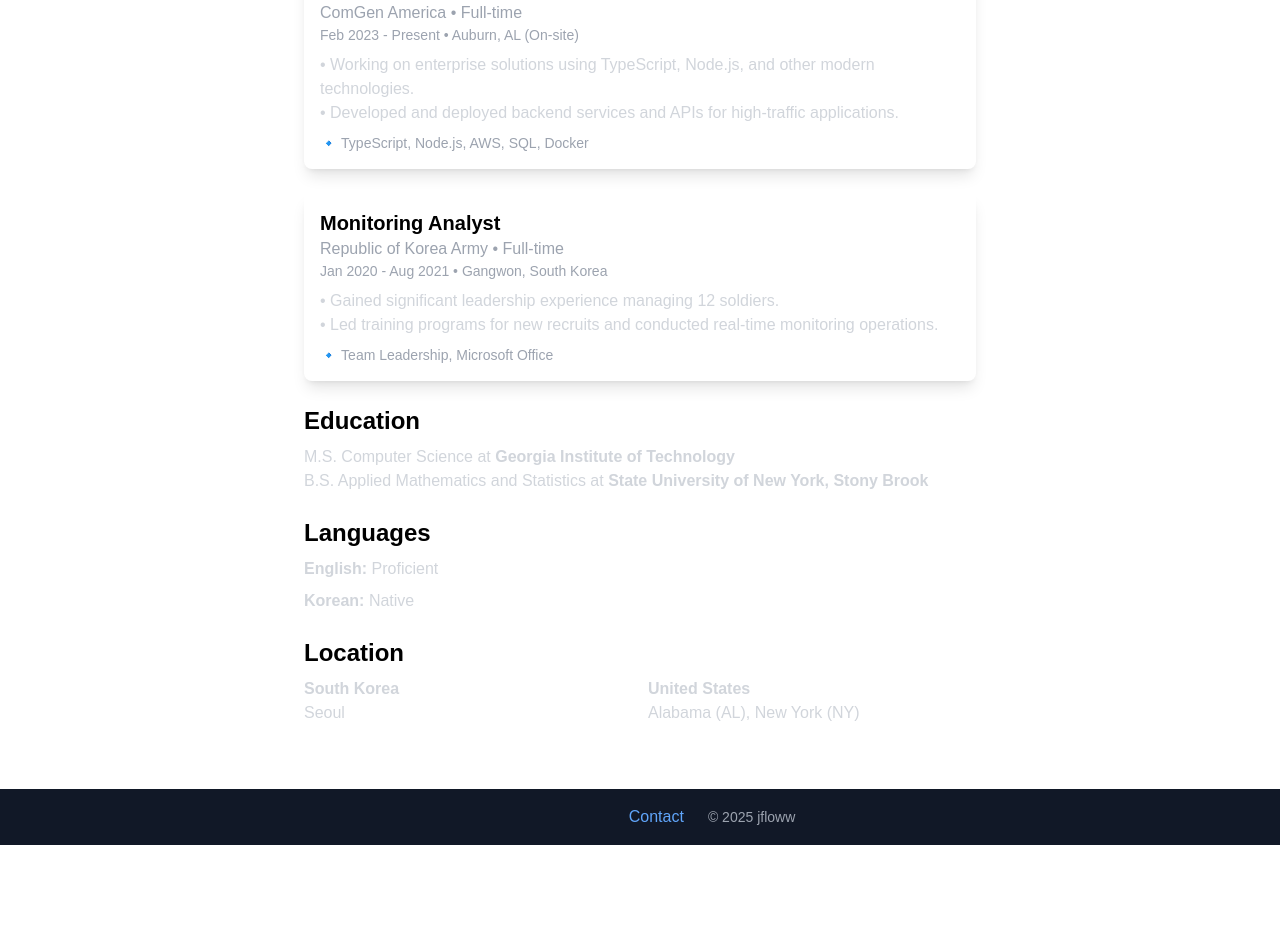
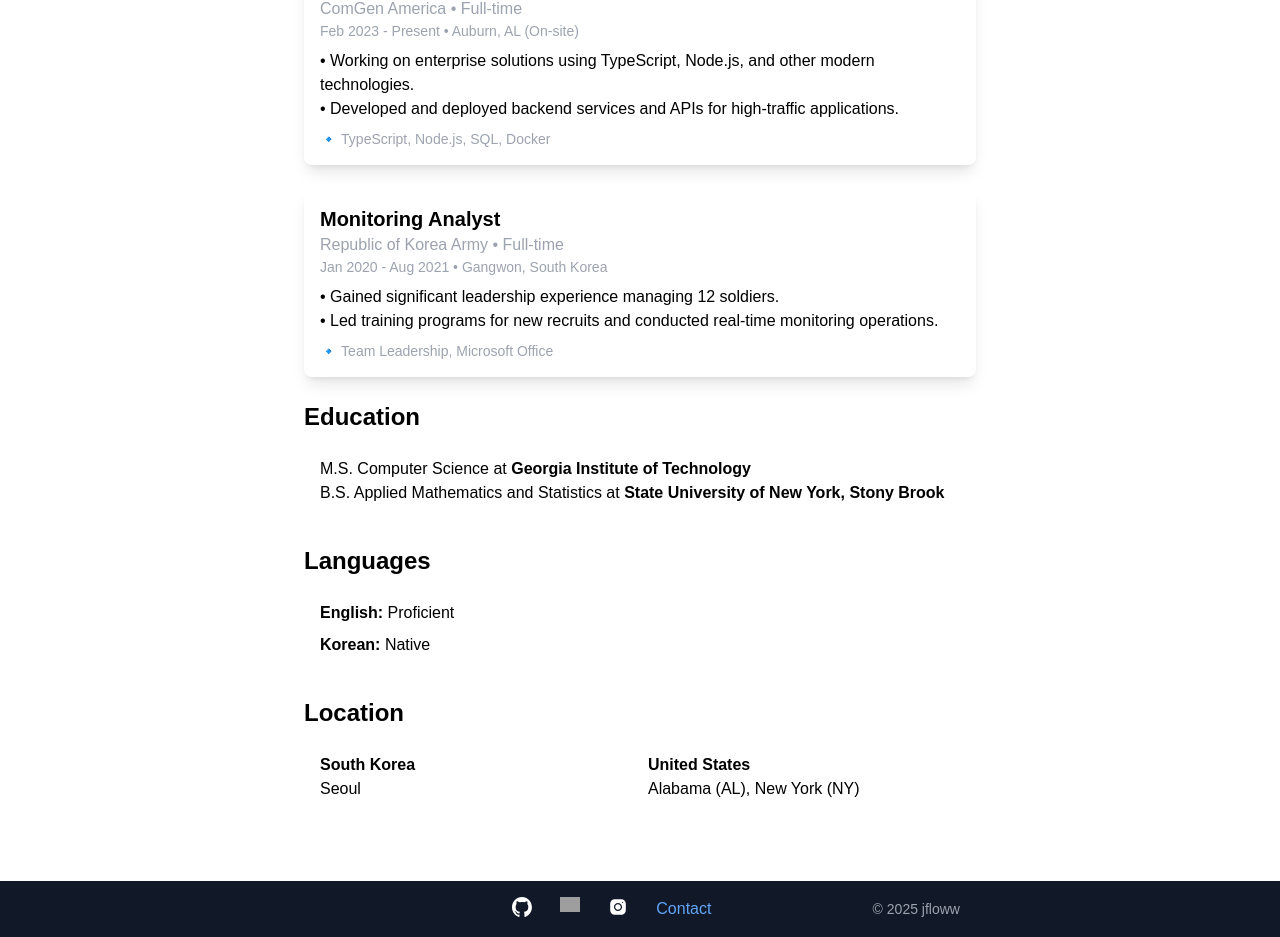
Before and after one commit to jfloww/jfloww-portfolio, a Next.js app: page /about in a window 1280 px wide. Shown: the part 643-1580 px from the top of the page. Before the commit the page ends 1488 px from the top, so only its background shows below. Built offline with nearby package versions, Linux system fonts and the light colour scheme; grey boxes are pictures that could not be loaded.

Commit message:
deploy test

```diff
--- a/app/about/page.tsx
+++ b/app/about/page.tsx
@@ -5,14 +5,14 @@
         {/* Name & Title */}
         <h1 className="text-4xl font-bold mb-2">Jay (Jaehoon) Jung</h1>
         <p className="text-lg text-gray-400">Software Engineer</p>
-        <button className="bg-blue-500 w-48 p-2 rounded text-3xl hover:bg-blue-800 hover:scale-110 text-white font-bold">
+        <button className="bg-blue-500 w-40 p-2 rounded text-2xl hover:bg-blue-800 hover:scale-110 text-white font-bold">
           Resume
         </button>
 
         {/* Tech Stack */}
         <div className="mt-6 text-left">
           <h2 className="text-2xl font-semibold mb-2">Tech Stack</h2>
-          <ul className="space-y-2 text-gray-300 p-4">
+          <ul className="space-y-2 p-4">
             <li>
               <span className="font-semibold">Languages:</span> Java,
               JavaScript/TypeScript, SQL, HTML, CSS
@@ -48,16 +48,16 @@
               <p className="text-gray-400 text-sm">
                 Feb 2023 - Present • Auburn, AL (On-site)
               </p>
-              <p className="mt-2 text-gray-300">
+              <p className="mt-2">
                 • Working on enterprise solutions using TypeScript, Node.js, and
                 other modern technologies.
               </p>
-              <p className="text-gray-300">
+              <p className="">
                 • Developed and deployed backend services and APIs for
                 high-traffic applications.
               </p>
               <p className="mt-2 text-sm text-gray-400">
-                🔹 TypeScript, Node.js, AWS, SQL, Docker
+                🔹 TypeScript, Node.js, SQL, Docker
               </p>
             </div>
 
@@ -69,10 +69,10 @@
               <p className="text-gray-400 text-sm">
                 Jan 2020 - Aug 2021 • Gangwon, South Korea
               </p>
-              <p className="mt-2 text-gray-300">
+              <p className="mt-2">
                 • Gained significant leadership experience managing 12 soldiers.
               </p>
-              <p className="text-gray-300">
+              <p className="">
                 • Led training programs for new recruits and conducted real-time
                 monitoring operations.
               </p>
@@ -85,13 +85,14 @@
         {/* Education */}
         <div className="mt-6 text-left">
           <h2 className="text-2xl font-semibold mb-2">Education</h2>
-          <p className="text-gray-300">
+          <div className="p-4">
+            <p className="">
               M.S. Computer Science at{" "}
               <a href="https://www.cc.gatech.edu/" className="font-semibold">
                 Georgia Institute of Technology
               </a>
             </p>
-          <p className="text-gray-300">
+            <p className="">
               B.S. Applied Mathematics and Statistics at{" "}
               <a
                 href="https://www.stonybrook.edu/commcms/ams/"
@@ -101,10 +102,11 @@
               </a>
             </p>
           </div>
+        </div>
         {/* Languages */}
         <div className="mt-6 text-left">
           <h2 className="text-2xl font-semibold mb-2">Languages</h2>
-          <ul className="space-y-2 text-gray-300">
+          <ul className="space-y-2 p-4">
             <li>
               <span className="font-semibold">English:</span> Proficient
             </li>
@@ -117,7 +119,7 @@
         {/* Location */}
         <div className="mt-6 text-left">
           <h2 className="text-2xl font-semibold mb-2">Location</h2>
-          <div className="grid grid-cols-2 gap-4 text-gray-300">
+          <div className="grid grid-cols-2 gap-4 p-4">
             <div>
               <h3 className="font-semibold">South Korea</h3>
               <p>Seoul</p>
--- a/app/components/templates/MainFooter.tsx
+++ b/app/components/templates/MainFooter.tsx
@@ -1,44 +1,65 @@
 import Link from "next/link";
-// import Image from "next/image";
+import Image from "next/image";
 
 export default function Footer() {
   return (
     <footer className="w-full h-14 bg-gray-900 text-white flex items-center justify-center">
-      <div className="flex space-x-6 items-center">
-        {/* GitHub */}
+      <div className="flex items-center justify-between w-1/2">
+        <div></div>
+        <div className="flex space-x-6">
           <a
             target="_blank"
             href="https://github.com/jfloww"
             rel="noopener noreferrer"
           >
-          <div className="footer-icon"></div>
+            <div className="footer-icon">
+              <Image
+                src="/icons/github.svg"
+                width={20}
+                height={20}
+                alt="GitHub"
+              />
+            </div>
           </a>
-
-        {/* LinkedIn */}
           <a
             target="_blank"
             href="https://www.linkedin.com/in/jfloww/"
             rel="noopener noreferrer"
           >
-          <div className="footer-icon"></div>
+            <div className="footer-icon">
+              {" "}
+              <div className="footer-icon">
+                <Image
+                  src="/icons/linkedin.svg"
+                  width={20}
+                  height={20}
+                  alt="LinkedIn"
+                />
+              </div>
+            </div>
           </a>
-
-        {/* Instagram */}
           <a
             target="_blank"
             href="https://www.instagram.com/jaehoon_jung98/"
             rel="noopener noreferrer"
           >
-          <div className="footer-icon"></div>
+            <div className="footer-icon">
+              {" "}
+              <div className="footer-icon">
+                <Image
+                  src="/icons/insta.svg"
+                  width={20}
+                  height={20}
+                  alt="Insta"
+                />
+              </div>
+            </div>
           </a>
-
-        {/* Contact Link */}
-        <Link href="/contact" className="text-blue-400 hover:underline">
+          <Link href="/contact" className="text-blue-400 footer-icon ml-12">
             Contact
           </Link>
-
-        {/* Copyright */}
-        <div className="text-gray-400 text-sm ml-4">
+        </div>
+        <div className="text-gray-400 text-sm">
           © {new Date().getFullYear()} jfloww
         </div>
       </div>
--- a/app/components/templates/organisms/DarkModeToggle.tsx
+++ b/app/components/templates/organisms/DarkModeToggle.tsx
@@ -6,6 +6,7 @@
   const [darkMode, setDarkMode] = useState(false);
 
   useEffect(() => {
+    setDarkMode(true);
     const storedTheme = localStorage.getItem("theme");
     if (storedTheme === "dark") {
       document.documentElement.classList.add("dark");
--- a/app/page.tsx
+++ b/app/page.tsx
@@ -14,11 +14,11 @@
         </Link>
       </section>
       <section className="w-full flex mt-24">
-        <section className="w-1/2 justify-center">
-          <h1>Projects</h1>
+        <section className="w-1/2 justify-center text-center">
+          <h1 className="text-3xl font-bold">Projects</h1>
         </section>
-        <section className="w-1/2 justify-center">
-          <h1>Posts</h1>
+        <section className="w-1/2 justify-center text-center">
+          <h1 className="text-3xl font-bold">Posts</h1>
         </section>
       </section>
     </div>
```
Also changed, not shown: public/icons/icons8-instagram.svg (deleted), public/icons/insta.svg. Lines whose indentation alone changed are shown as unchanged.
